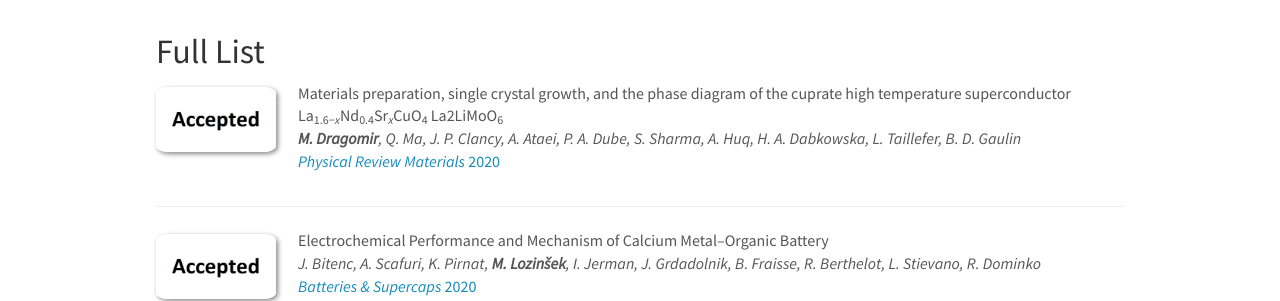
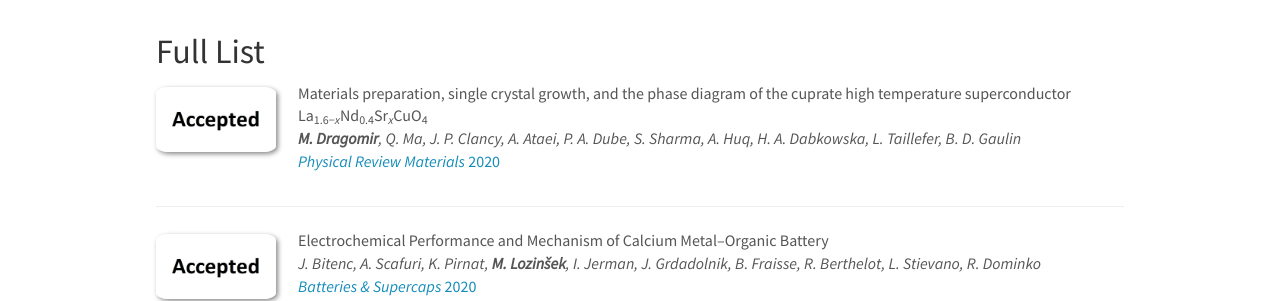
Before and after one commit to eccl-jsi/eccl-jsi.github.io, a Jekyll site: the page built from _pages/publications.md, in a window 1280 px wide and 900 px high, scrolled down 1087 px. Shown: the part 155-456 px from the top of the window. Built offline with Jekyll 4.4.1, drawn with Linux system fonts in a browser that asks for light colours; nearby versions of some CDN libraries.

Commit message:
Update publist.yml

```diff
--- a/_data/publist.yml
+++ b/_data/publist.yml
@@ -7,7 +7,7 @@
   link:
     display: "<i>Physical Review Materials</i> 2020"
     url: "https://journals.aps.org/prmaterials/accepted/b2071Z59I551dc0cb19924424b9d7503a61b59948"
-  title: "Materials preparation, single crystal growth, and the phase diagram of the cuprate high temperature superconductor La<sub>1.6−<i>x</i></sub>Nd<sub>0.4</sub>Sr<sub><i>x</i></sub>CuO<sub>4</sub> La2LiMoO<sub>6</sub>"
+  title: "Materials preparation, single crystal growth, and the phase diagram of the cuprate high temperature superconductor La<sub>1.6−<i>x</i></sub>Nd<sub>0.4</sub>Sr<sub><i>x</i></sub>CuO<sub>4</sub>"
 -
   authors: "J. Bitenc, A. Scafuri, K. Pirnat, <b>M. Lozinšek</b>, I. Jerman, J. Grdadolnik, B. Fraisse, R. Berthelot, L. Stievano, R. Dominko"
   description: ""
```
